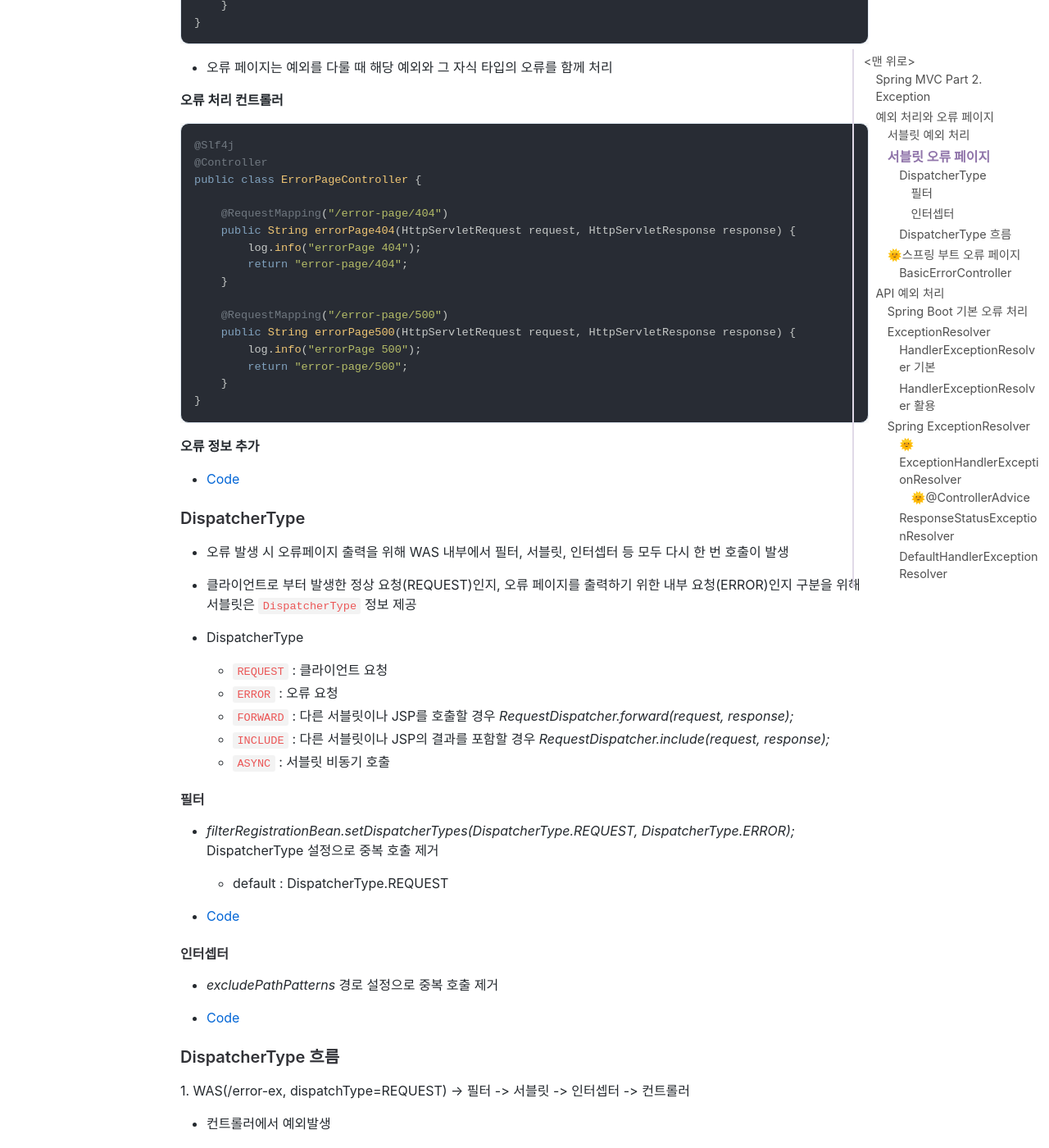
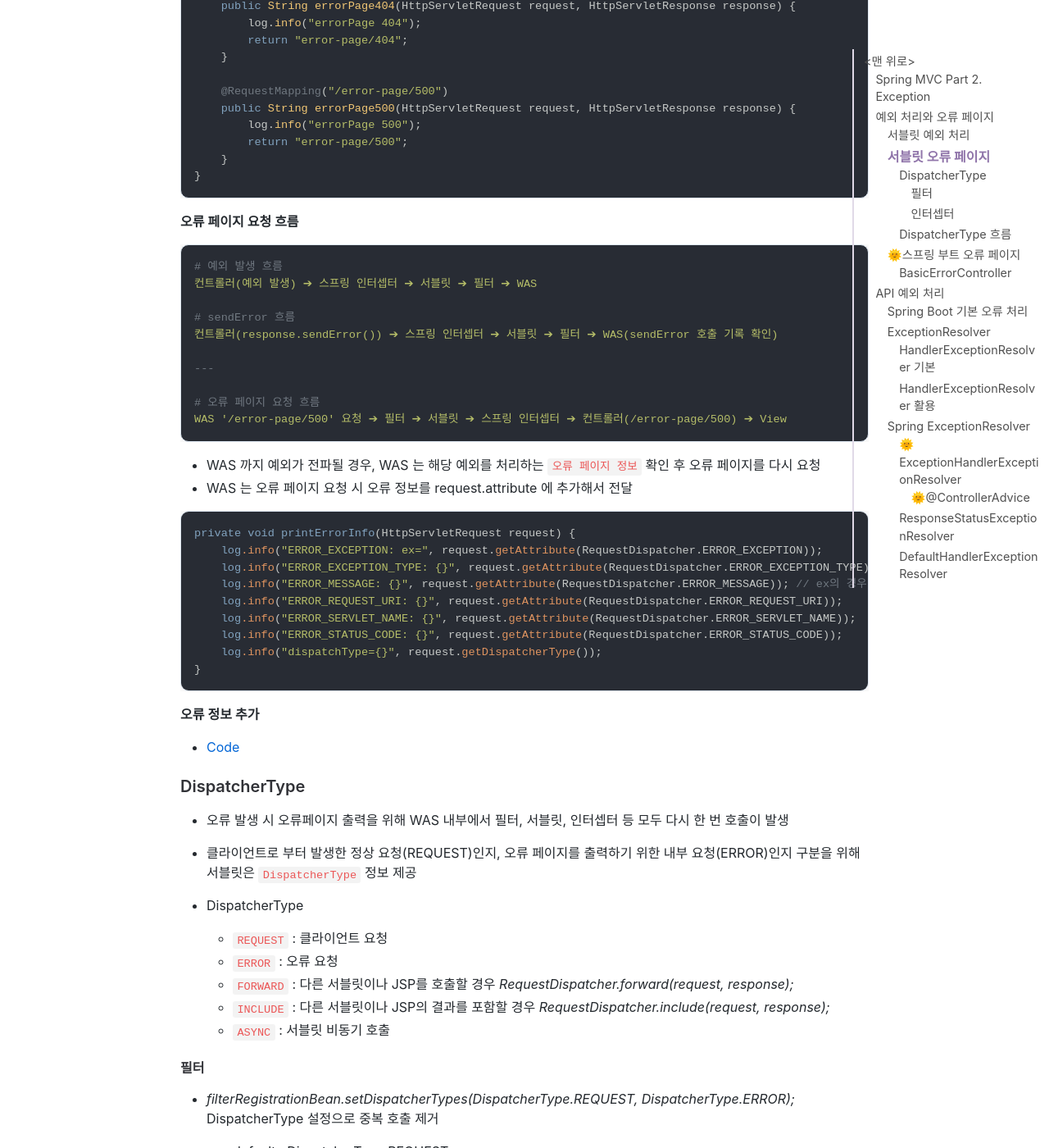
Before and after one commit to jihunparkme/jihunparkme.github.io, a Jekyll site: the page built from _posts/2021-10-14-Spring-MVC-Part2-Exception.md, in a window 1280 px wide and 1400 px high, scrolled down 2775 px. Shown: the whole window at 82% size. Built offline with Jekyll 4.4.1, drawn with Linux system fonts in a browser that asks for light colours; nearby versions of some CDN libraries; comment, search, counter and statistics services are not loaded; some of the changed text lies outside the part shown.

Commit message:
[Conquest of Spring] 오류 페이지 요청 흐름

````diff
--- a/_posts/2021-10-14-Spring-MVC-Part2-Exception.md
+++ b/_posts/2021-10-14-Spring-MVC-Part2-Exception.md
@@ -72,19 +72,6 @@ public void error404(HttpServletResponse response) throws IOException {
 
 서블릿은 `Exception` 이 서블릿 밖으로 전달되거나 `response.sendError()` 호출 시 각 상황에 맞춘 오류 처리 기능 제공
 
-.
-
-오류 페이지 요청 흐름
-
-```text
-# 예외 발생
-컨트롤러(예외 발생) ➔ 스프링 인터셉터 ➔ 서블릿 ➔ 필터 ➔ WAS
-
-# 오류 페이지 요청
-WAS(/error-page/500) 요청 ➔ 필터 ➔ 서블릿 ➔ 스프링 인터셉터 ➔ 컨트롤러(/error-page/500) ➔ View
-```
-- WAS 는 오류 페이지 요청 시 오류 정보를 request attribute 에 추가해서 전달
-
 **서블릿 오류 페이지 등록**
 
 ```java
@@ -127,9 +114,35 @@ public class ErrorPageController {
 }
 ```
 
+**오류 페이지 요청 흐름**
 
+```text
+# 예외 발생 흐름
+컨트롤러(예외 발생) ➔ 스프링 인터셉터 ➔ 서블릿 ➔ 필터 ➔ WAS
 
+# sendError 흐름
+컨트롤러(response.sendError()) ➔ 스프링 인터셉터 ➔ 서블릿 ➔ 필터 ➔ WAS(sendError 호출 기록 확인)
 
+---
+
+# 오류 페이지 요청 흐름
+WAS '/error-page/500' 요청 ➔ 필터 ➔ 서블릿 ➔ 스프링 인터셉터 ➔ 컨트롤러(/error-page/500) ➔ View
+```
+
+- WAS 까지 예외가 전파될 경우, WAS 는 해당 예외를 처리하는 `오류 페이지 정보` 확인 후 오류 페이지를 다시 요청
+- WAS 는 오류 페이지 요청 시 오류 정보를 request.attribute 에 추가해서 전달
+
+```java
+private void printErrorInfo(HttpServletRequest request) {
+    log.info("ERROR_EXCEPTION: ex=", request.getAttribute(RequestDispatcher.ERROR_EXCEPTION));
+    log.info("ERROR_EXCEPTION_TYPE: {}", request.getAttribute(RequestDispatcher.ERROR_EXCEPTION_TYPE));
+    log.info("ERROR_MESSAGE: {}", request.getAttribute(RequestDispatcher.ERROR_MESSAGE)); // ex의 경우 NestedServletException 스프링이 한번 감싸서 반환
+    log.info("ERROR_REQUEST_URI: {}", request.getAttribute(RequestDispatcher.ERROR_REQUEST_URI));
+    log.info("ERROR_SERVLET_NAME: {}", request.getAttribute(RequestDispatcher.ERROR_SERVLET_NAME));
+    log.info("ERROR_STATUS_CODE: {}", request.getAttribute(RequestDispatcher.ERROR_STATUS_CODE));
+    log.info("dispatchType={}", request.getDispatcherType());
+}
+```
 
 
 
````
